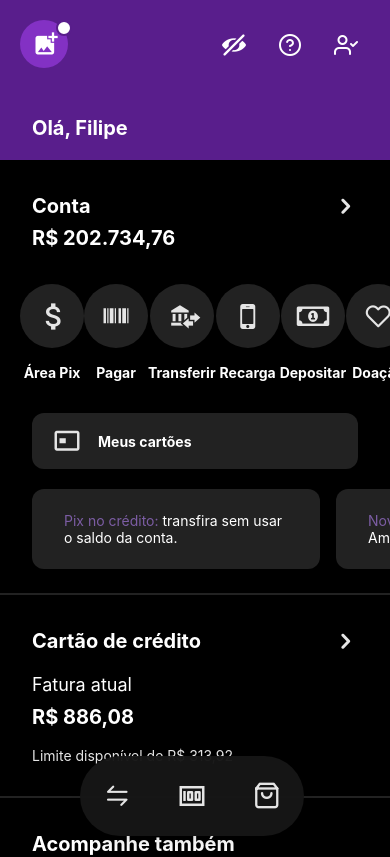
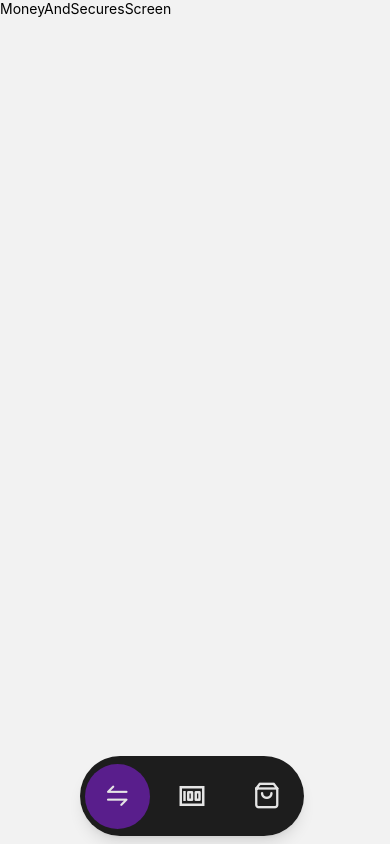
Before and after one commit to filipe-siqueira-oliveira/Nubank-Clone, a React Native app: screen /MoneyAndSecures in a window 390 px wide. Shown: the top 857 px of the page. Built offline with nearby package versions, Linux system fonts and the light colour scheme.

Commit message:
feat: add tabBar screens

```diff
--- a/App.js
+++ b/App.js
@@ -7,6 +7,8 @@ import { StatusBar } from "expo-status-bar";
 import TabBar from "./components/TabBar";
 
 import HomeScreen from "./screens/HomeScreen";
+import MoneyAndSecuresScreen from "./screens/MoneyAndSecuresScreen";
+import ShoppingScreen from "./screens/ShoppingScreen";
 
 const Stack = createStackNavigator();
 
@@ -17,6 +19,11 @@ export default function App() {
       <TabBar />
       <Stack.Navigator screenOptions={{ headerShown: false }}>
         <Stack.Screen name="Home" component={HomeScreen} />
+        <Stack.Screen
+          name="MoneyAndSecures"
+          component={MoneyAndSecuresScreen}
+        />
+        <Stack.Screen name="Shopping" component={ShoppingScreen} />
       </Stack.Navigator>
     </NavigationContainer>
   );
--- a/components/TabBar.js
+++ b/components/TabBar.js
@@ -1,28 +1,33 @@
 import { View, TouchableHighlight, StyleSheet } from "react-native";
-import React, { useState } from "react";
+import React, { useEffect, useState } from "react";
 
 import { AntDesign } from "@expo/vector-icons";
 import { MaterialIcons } from "@expo/vector-icons";
 import { Feather } from "@expo/vector-icons";
+import { useNavigation } from "@react-navigation/native";
 
 const TabBar = () => {
-  const [isSwapSelected, setIsSwapSelected] = useState(false);
+  const navigation = useNavigation();
+  const [isSwapSelected, setIsSwapSelected] = useState(true);
   const [isMoneySelected, setIsMoneySelected] = useState(false);
   const [isShoppingBagSelected, setIsShoppingBagSelected] = useState(false);
 
   const handleSwapPress = () => {
+    navigation.navigate("Home");
     setIsSwapSelected(true);
     setIsMoneySelected(false);
     setIsShoppingBagSelected(false);
   };
 
   const handleMoneyPress = () => {
+    navigation.navigate("MoneyAndSecures");
     setIsSwapSelected(false);
     setIsMoneySelected(true);
     setIsShoppingBagSelected(false);
   };
 
   const handleShoppingBagPress = () => {
+    navigation.navigate("Shopping");
     setIsSwapSelected(false);
     setIsMoneySelected(false);
     setIsShoppingBagSelected(true);
--- /dev/null
+++ b/screens/MoneyAndSecuresScreen.js
@@ -0,0 +1,12 @@
+import { View, Text } from "react-native";
+import React from "react";
+
+const MoneyAndSecuresScreen = () => {
+  return (
+    <View>
+      <Text>MoneyAndSecuresScreen</Text>
+    </View>
+  );
+};
+
+export default MoneyAndSecuresScreen;
--- /dev/null
+++ b/screens/ShoppingScreen.js
@@ -0,0 +1,12 @@
+import { View, Text } from 'react-native'
+import React from 'react'
+
+const ShoppingScreen = () => {
+  return (
+    <View>
+      <Text>ShoppingScreen</Text>
+    </View>
+  )
+}
+
+export default ShoppingScreen
```
